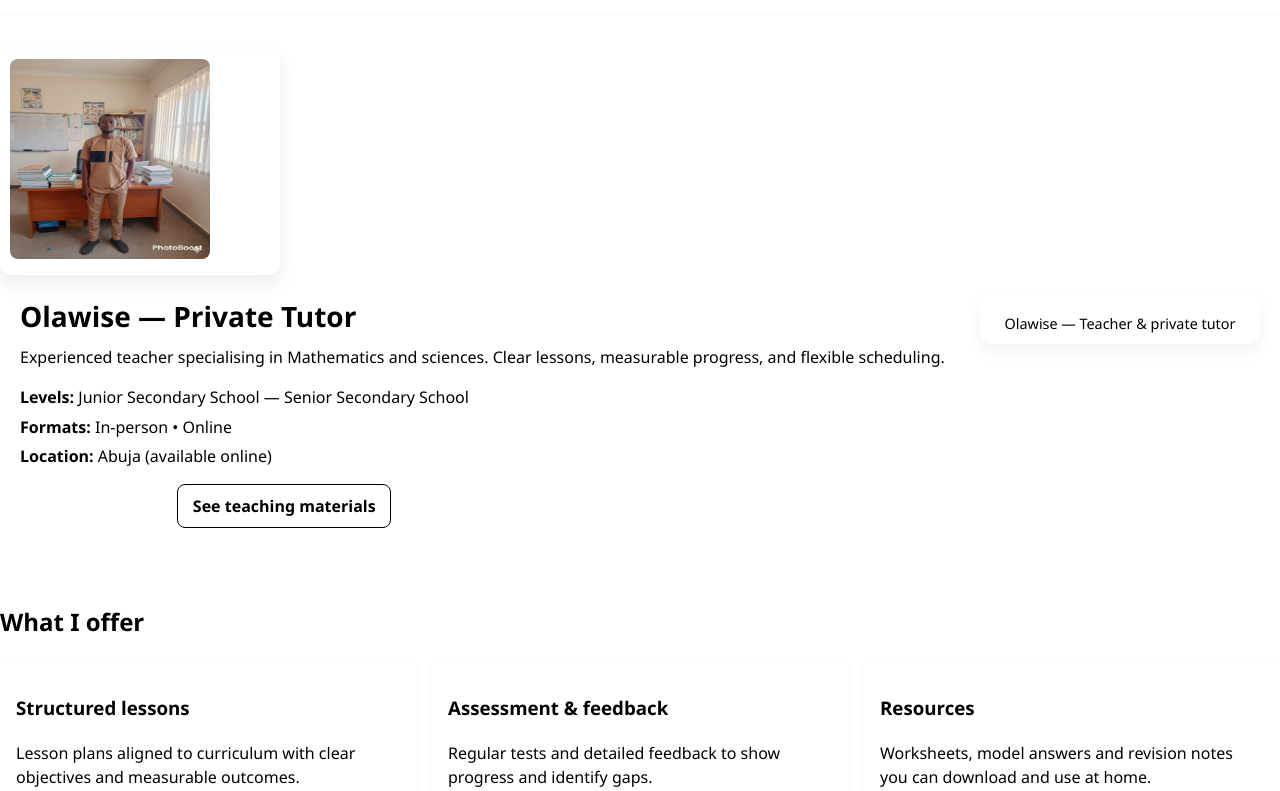
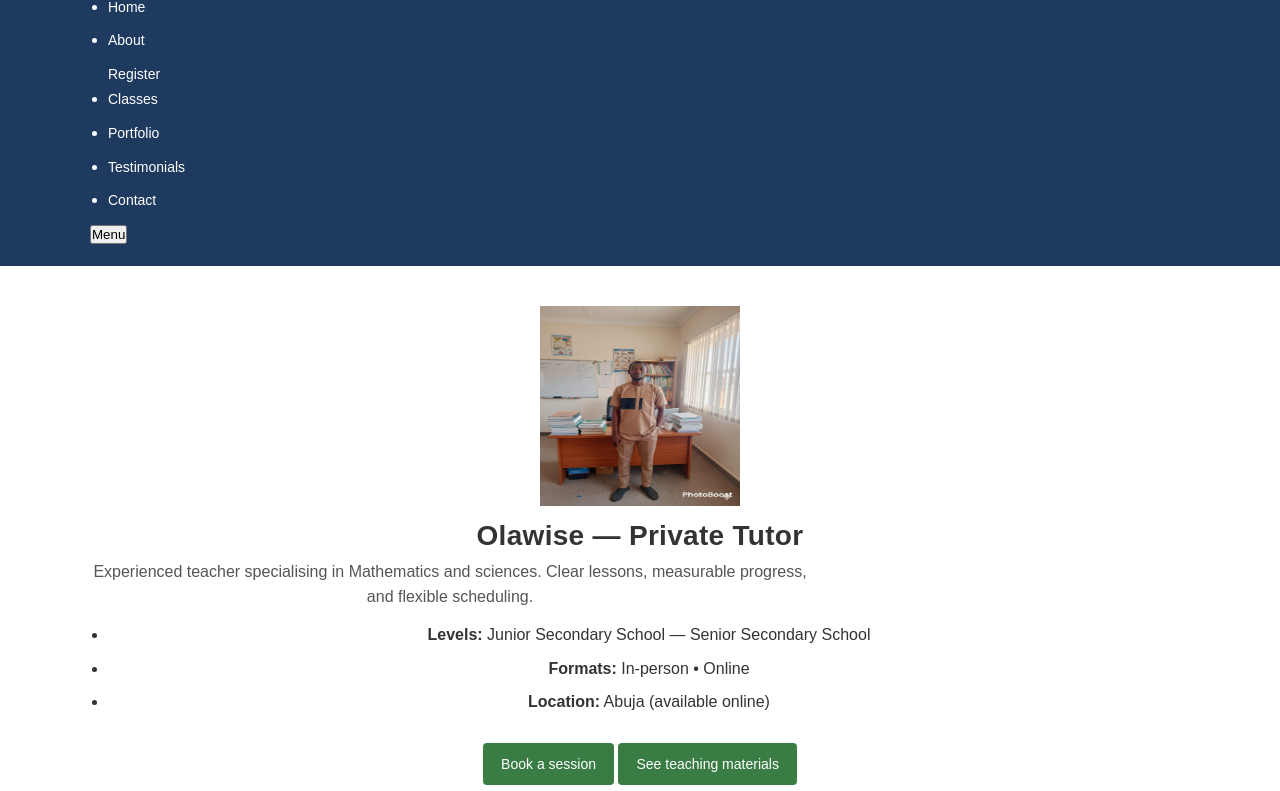
Before and after one commit to Olawise001/Mrteacher, a plain HTML site: page index.html in a window 1280 px wide. Shown: the part 67-858 px from the top of the page. Drawn offline with Linux system fonts and the light colour scheme.

Commit message:
Update styles.css

```diff
--- a/assets/css/styles.css
+++ b/assets/css/styles.css
@@ -1,126 +1,190 @@
-css
-:root{
-  --max-width: 1100px;
-  --brand: #0b63a6;
-  --muted: #666;
-  --bg: #f4f7fb;
-  --card: #ffffff;
-  --radius: 10px;
-  --text: #222;
-  --gap: 1.25rem;
-  font-size: 16px;
-  font-family: "Segoe UI", Roboto, "Helvetica Neue", Arial, sans-serif;
-  color-scheme: light;
+/* Reset */
+* {
+  margin: 0;
+  padding: 0;
+  box-sizing: border-box;
+  font-family: Arial, Helvetica, sans-serif;
 }
 
-*{box-sizing:border-box}
-html,body{height:100%}
-body{
-  margin: 0;
-  background: var(--bg);
-  color: var(--text);
-  font-family: "Segoe UI", Roboto, Arial, sans-serif;
-  -webkit-font-smoothing:antialiased;
-  -moz-osx-font-smoothing:grayscale;
-  line-height:1.5;
+/* Base */
+body {
+  background-color: #f5f7fa;
+  color: #333;
+  line-height: 1.6;
 }
 
-/* Layout helpers */
-.container{max-width:var(--max-width);margin:0 auto;padding:1.25rem}
-.header-inner, .hero-grid, .footer-grid, .features-grid {display:flex;gap:var(--gap);align-items:center}
-.header-inner{justify-content:space-between}
+/* Layout */
+.container {
+  width: 90%;
+  max-width: 1100px;
+  margin: auto;
+}
 
 /* Header */
-.site-header{background:#f3f8f5;box-shadow:0 1px 4px rgba(20,20,20,0.05);position:sticky;top:0;z-index:40}
-.brand{display:inline-block;font-weight:700;color:var(--brand);text-decoration:none;font-size:1.125rem}
-.main-nav ul{list-style:none;margin:0;padding:0;display:flex;gap:0.75rem;align-items:center}
-.main-nav a{text-decoration:none;color:inherit;padding:0.5rem 0.6rem;border-radius:6px}
-.main-nav a:hover, .main-nav a:focus{background:rgba(11,99,166,0.06)}
-.main-nav a.active{color:var(--brand);font-weight:600}
-.menu-toggle{display:none;background:none;border:1px solid transparent;padding:0.5rem 0.7rem;border-radius:6px}
+header {
+  background-color: #1f3a5f;
+  color: #fff;
+  padding: 20px 0;
+}
 
-/* Hero */
-.hero{padding:2.25rem 0}
-.hero-grid{align-items:stretch}
-.hero-text{flex:1}
-.hero-media{width:280px}
-.hero h1{font-size:1.75rem;margin:0 0 0.5rem}
-.subtitle{color:var(--muted);margin:0 0 1rem}
-.quick-info{list-style:none;padding:0;margin:0 0 1rem;display:grid;gap:.35rem;color:var(--muted)}
-.hero-actions{display:flex;gap:.6rem}
-.btn{display:inline-block;text-decoration:none;padding:.55rem .9rem;border-radius:8px;border:1px solid transparent;font-weight:600}
-.btn.primary{background:var(--brand);color:#fff}
-.btn.outline{background:transparent;border-color:var(--brand);color:var(--brand)}
-.btn.small{padding:.4rem .6rem;font-size:.95rem}
+header h1 {
+  font-size: 26px;
+  margin-bottom: 5px;
+}
 
-/* Photo card */
-.photo-card{background:var(--card);padding:.6rem;border-radius:12px;box-shadow:0 6px 18px rgba(10,10,10,0.06);text-align:center}
-.photo-card img{width:100%;height:auto;border-radius:8px;display:block}
-.photo-caption{font-size:.9rem;color:var(--muted);margin-top:.5rem}
+header p {
+  font-size: 14px;
+  opacity: 0.9;
+}
 
-/* Features */
-.features{padding:1.25rem 0}
-.features-grid{display:grid;grid-template-columns:repeat(3,1fr);gap:1rem}
-.features-grid article{background:var(--card);padding:1rem;border-radius:8px;box-shadow:0 1px 6px rgba(20,20,20,0.04)}
-.features h2{margin-top:0}
+/* Navigation */
+nav {
+  margin-top: 15px;
+}
 
-/* About preview + testimonials */
-.about-preview{display:grid;grid-template-columns:1fr 320px;gap:1rem;padding:1.25rem 0}
-.about-card{background:var(--card);padding:1rem;border-radius:8px}
-.testimonials-preview blockquote{background:#fff;padding:1rem;border-left:4px solid var(--brand);margin:0;border-radius:6px}
+nav a {
+  color: #fff;
+  text-decoration: none;
+  margin-right: 15px;
+  font-size: 14px;
+}
 
-/* Callout */
-.callout{background:linear-gradient(90deg, rgba(11,99,166,0.06), rgba(11,99,166,0.03));padding:1.25rem;border-radius:10px;margin:1.25rem 0;text-align:center}
+nav a:hover {
+  text-decoration: underline;
+}
+
+/* Hero section */
+.hero {
+  background-color: #ffffff;
+  padding: 40px 0;
+}
+
+.hero h2 {
+  font-size: 32px;
+  margin-bottom: 10px;
+}
+
+.hero p {
+  font-size: 16px;
+  color: #555;
+}
+
+/* Buttons */
+.btn {
+  display: inline-block;
+  background-color: #3a7d44;
+  color: #fff;
+  padding: 10px 18px;
+  margin-top: 15px;
+  text-decoration: none;
+  border-radius: 4px;
+  font-size: 14px;
+}
+
+.btn:hover {
+  background-color: #2f6537;
+}
+
+/* Sections */
+section {
+  padding: 40px 0;
+}
+
+section h3 {
+  font-size: 24px;
+  margin-bottom: 15px;
+  color: #1f3a5f;
+}
+
+/* Cards */
+.card {
+  background: #fff;
+  padding: 20px;
+  border-radius: 6px;
+  margin-bottom: 20px;
+  box-shadow: 0 2px 6px rgba(0,0,0,0.08);
+}
 
 /* Footer */
-.site-footer{margin-top:2rem}
-.footer-grid{display:flex;justify-content:space-between;gap:1.25rem;padding:1.25rem 0;border-top:1px solid rgba(20,20,20,0.04)}
-.site-footer h4{margin:0 0 .5rem}
-.site-footer ul{list-style:none;padding:0;margin:0}
-.site-footer a{color:inherit;text-decoration:none}
-.copyright{background:#fff;padding:.6rem 0;border-top:1px solid rgba(20,20,20,0.03);margin-top:1rem;font-size:.95rem; color:var(--muted)}
-
-/* Responsive */
-@media (max-width:900px){
-  .hero-grid{flex-direction:column}
-  .hero-media{width:100%}
-  .about-preview{grid-template-columns:1fr}
-  .features-grid{grid-template-columns:1fr 1fr}
-  .header-inner{gap:.6rem}
+footer {
+  background-color: #1f3a5f;
+  color: #fff;
+  text-align: center;
+  padding: 15px 0;
+  font-size: 13px;
+  margin-top: 40px;
 }
 
-@media (max-width:640px){
-  .main-nav{display:none}
-  .menu-toggle{display:inline-block}
-  .main-nav.open{display:block;position:absolute;left:0;right:0;top:64px;background:#fff;padding:1rem;border-bottom:1px solid rgba(20,20,20,0.04)}
-  .main-nav ul{flex-direction:column;gap:0.25rem}
-  .features-grid{grid-template-columns:1fr}
-  .hero h1{font-size:1.3rem}
+.hero {
+  text-align: center;
 }
-.profile-box {
-  max-width: 280px;
-  background: #ffffff;
+/* Typography improvements */
+h1, h2, h3 {
+  letter-spacing: 0.3px;
+}
+
+h1 {
+  font-size: 28px;
+}
+
+h2 {
+  font-size: 30px;
+}
+
+h3 {
+  font-size: 22px;
+}
+
+/* Paragraph spacing */
+p {
+  margin-bottom: 12px;
+  max-width: 720px;
+}
+
+/* Section spacing */
+section {
+  padding: 50px 0;
+}
+
+/* Lists */
+ul {
+  margin-left: 18px;
+}
+
+li {
+  margin-bottom: 8px;
+}
+
+/* Buttons spacing */
+.btn {
+  margin-top: 20px;
+}
+
+/* Improve readability on large screens */
+.hero p,
+section p {
+  font-size: 16px;
+}
+/* Form styling */
+form label {
+  font-weight: bold;
+  font-size: 14px;
+}
+
+form input,
+form textarea {
+  width: 100%;
   padding: 10px;
-  border-radius: 12px;
-  box-shadow: 0 8px 20px rgba(0,0,0,0.08);
+  margin-top: 6px;
+  border: 1px solid #ccc;
+  border-radius: 4px;
+  font-size: 14px;
 }
-.profile-box img {
-  width: 100px
-  display block;
-  border-radius: 8px;
+
+form textarea {
+  resize: vertical;
 }
-section {
-  margin-bottom: zrem;
+
+form button {
+  cursor: pointer;
 }
-section h1,
-section h2 {
-  color: var(--brand);
-}
-.site-header {
-  background: #ffffff;
-  border-bottom: 3px solid var(--brand);
-}
-.main-nav a.active {
-  color: var (--brand);
-  font-weight: 600;
-}
```
